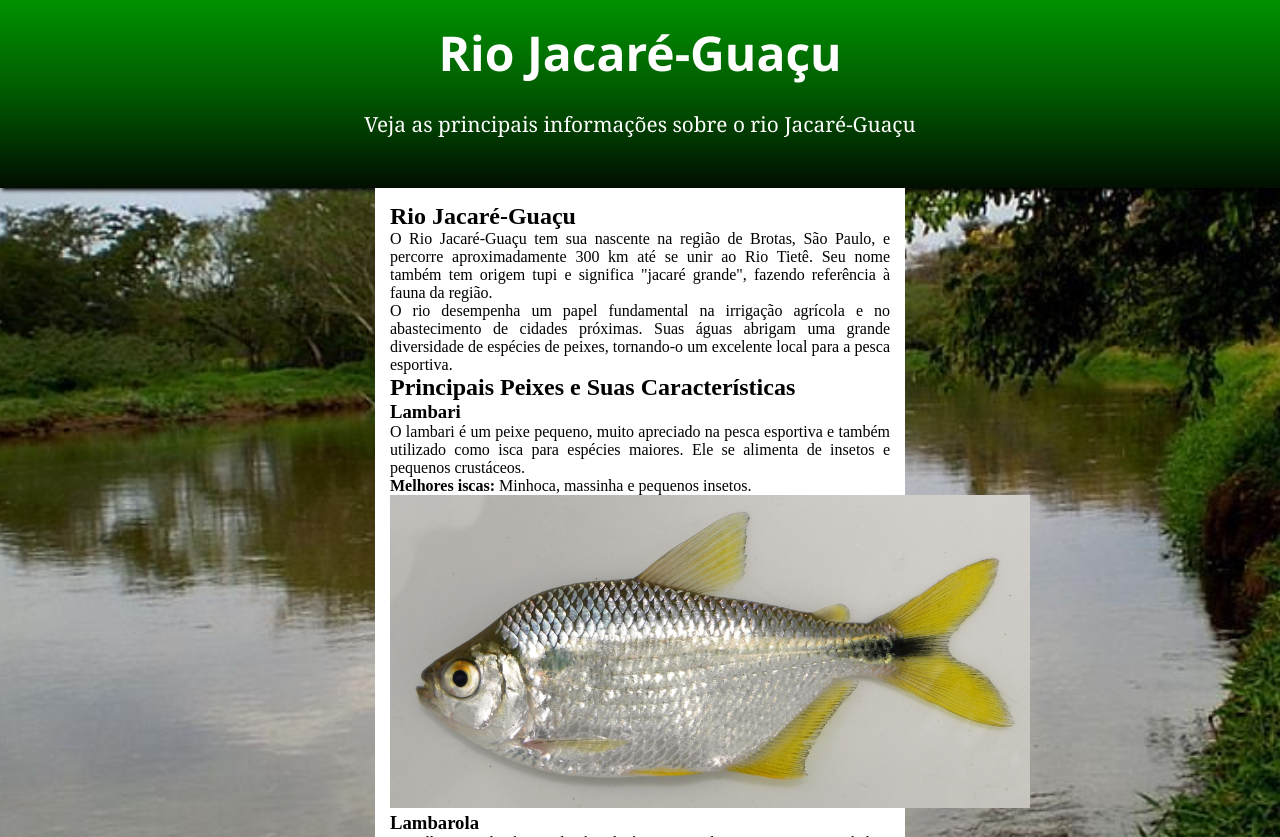
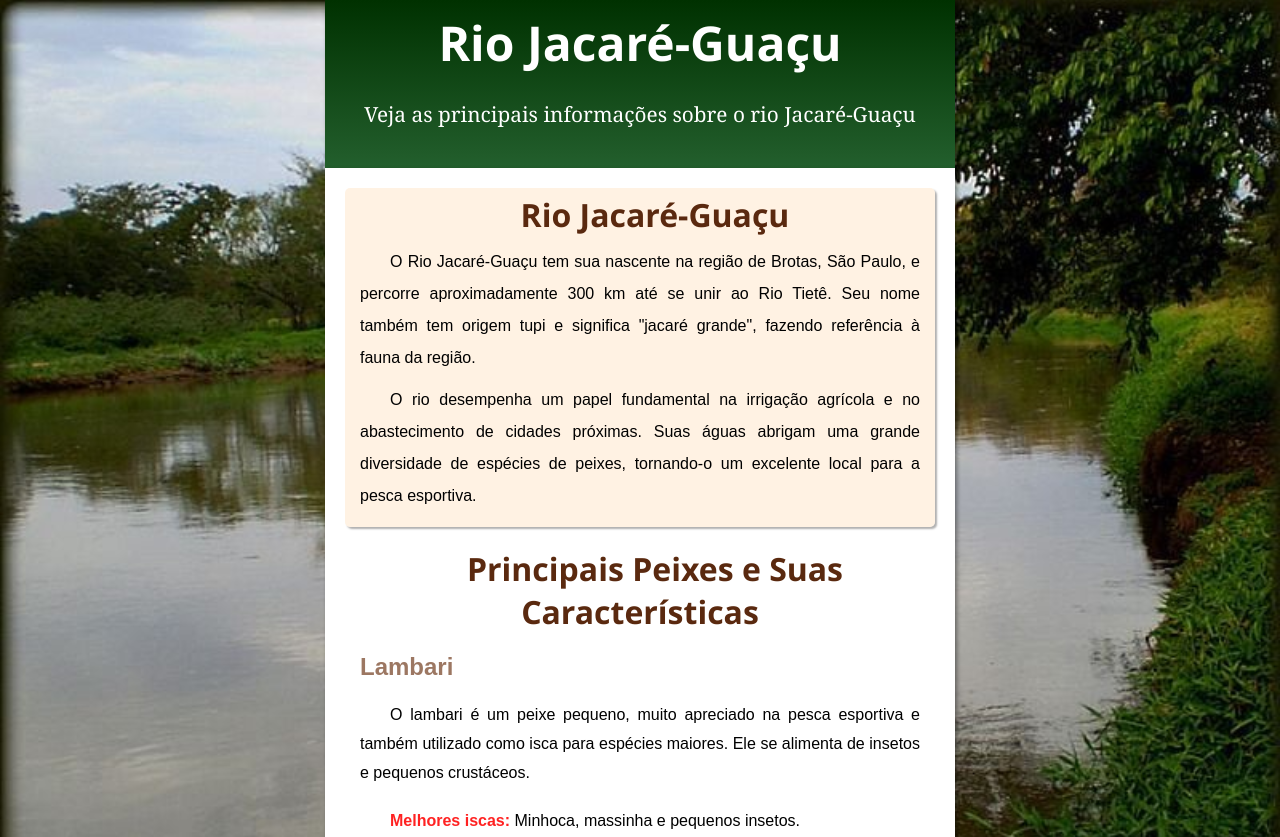
Before and after one commit to RenanChibana/projeto-pesca, a plain HTML site: page jacare-guaçu.html in a window 1280 px wide. Shown: the top 837 px of the page. Drawn offline with Linux system fonts and the light colour scheme.

Commit message:
projeto atualizado

```diff
--- a/jacare-guaçu.html
+++ b/jacare-guaçu.html
@@ -14,9 +14,11 @@
     </header>
 
     <main>
-        <h2>Rio Jacaré-Guaçu</h2>
-        <p>O Rio Jacaré-Guaçu tem sua nascente na região de Brotas, São Paulo, e percorre aproximadamente 300 km até se unir ao Rio Tietê. Seu nome também tem origem tupi e significa "jacaré grande", fazendo referência à fauna da região.</p>
-        <p>O rio desempenha um papel fundamental na irrigação agrícola e no abastecimento de cidades próximas. Suas águas abrigam uma grande diversidade de espécies de peixes, tornando-o um excelente local para a pesca esportiva.</p>
+        <section>
+            <h2>Rio Jacaré-Guaçu</h2>
+            <p>O Rio Jacaré-Guaçu tem sua nascente na região de Brotas, São Paulo, e percorre aproximadamente 300 km até se unir ao Rio Tietê. Seu nome também tem origem tupi e significa "jacaré grande", fazendo referência à fauna da região.</p>
+            <p>O rio desempenha um papel fundamental na irrigação agrícola e no abastecimento de cidades próximas. Suas águas abrigam uma grande diversidade de espécies de peixes, tornando-o um excelente local para a pesca esportiva.</p>
+        </section>
 
         <h2>Principais Peixes e Suas Características</h2>
 
@@ -52,4 +54,7 @@
 
     </main>
 </body>
+<footer>
+    Desenvolvido por Renan Chibana como forma de estudar os conceitos de HTML e CSS
+</footer>
 </html>
--- a/style.css
+++ b/style.css
@@ -1,11 +1,13 @@
 @charset "UTF-8";
 
 body {
-    background-image: black;
+    background-color: black;
     background-image: url(imagens/riojacare.jpg);
+    background-position: center top;
     background-repeat: no-repeat;
-    background-position: center top;
     background-size: cover;
+    background-attachment: fixed;
+    height: 96vh;
 }
 
 * {
@@ -14,10 +16,11 @@ body {
 }
 
 header {
-    background-image: linear-gradient(to bottom, rgb(0, 146, 0), rgb(0, 89, 0), rgb(2, 14, 1));
-    padding: 10px;
-    margin: 0px;
-    box-shadow: 2px 2px 4px black;
+    background-image: linear-gradient(to bottom, rgb(0, 49, 0), #235f2d);
+    padding: 0px;
+    margin: 0px auto 0px auto;
+    box-shadow: 2px 2px 4px rgba(0, 0, 0, 0.534);
+    max-width: 630px;
 }
 
 header > h1 {
@@ -39,11 +42,20 @@ header > p {
     font-size: 1.3em;
 }
 
+nav {
+    background-image: linear-gradient(to bottom, #235f2d, rgb(0, 152, 78));
+    max-width: 630px;
+    margin: auto;
+    box-shadow: 2px 2px 4px rgba(0, 0, 0, 0.488);
+}
+
 nav > a {
     text-decoration: none;
+    font-family: Arial, Helvetica, sans-serif;
     color: white;
-    font-family: Arial, Helvetica, sans-serif;
     padding: 15px;
+    max-width: 200px;
+    display: block;
 
 }
 
@@ -52,18 +64,95 @@ nav > a:hover {
     color: rgb(0, 61, 0);
     background-color: rgba(0, 186, 108, 0.804);
     border-radius: 5px;
-    font-family: Arial, Helvetica, sans-serif;
-    padding: 12px;
+    max-width: 190px;
+}
+
+section {
+    background-color: rgba(255, 228, 196, 0.474);
+    margin: 5px 5px 20px 5px;
+    padding: 5px;
+    border-radius: 5px;
+    box-shadow: 2px 2px 2px rgba(0, 0, 0, 0.315);
+}
+
+section > h2 {
+    font-family: 'Segoe UI', Tahoma, Geneva, Verdana, sans-serif;
+    font-size: 2em;
+    font-weight: bolder;
+    text-align: center;
+    color:  rgb(90, 41, 15);
+}
+
+section > p {
+    margin: 10px;
+    text-align: justify;
+    line-height: 2em;
 }
 
 main {
-    max-width: 500px;
-    height: 97vh;
+    font-family: Arial, Helvetica, sans-serif;
+    max-width: 600px;
     background-color: white;
     text-align: justify;
     padding: 15px;
     margin: 0px auto 10px auto;
+    text-indent: 30px;
+    border-radius: 0px 0px 10px 10px;
+    box-shadow: 2px 2px 4px rgba(0, 0, 0, 0.411);
+    min-height: 100%;
+}
 
+main > h2 {
+    font-family: 'Segoe UI', Tahoma, Geneva, Verdana, sans-serif;
+    font-size: 2em;
+    font-weight: bolder;
+    text-align: center;
+    color:  rgb(90, 41, 15);
+}
+
+main > p {
+    margin: 10px;
+    line-height: 2em;
+}
+
+strong {
+    color: rgba(255, 0, 0, 0.866);
+}
+
+div {
+    padding: 10px;
+}
+
+.peixe {
+    padding: 10px;
+    max-width: 630px;
+}
+
+.peixe > h3 {
+    padding: 10px;
+    font-family: Arial, Helvetica, sans-serif;
+    font-size: 1.5em;
+    font-weight: bolder;
+    color: rgba(104, 47, 16, 0.655);
+    text-indent: 0px;
+}
+
+.peixe > p {
+    border: 10px;
+    padding: 10px;
+    text-align: justify;
+    line-height: 1.8em;
+}
+
+.imagem {
+    width: 100%;
+    padding: 10px 0px 10px 0px;
+}
+
+.img-pq {
+    max-width: 350px;
+    display: block;
+    margin: auto;
 }
 
 footer {
```
Also changed, not shown: curiosidades.html (+3 -0 lines), equipamentos.html (+3 -0 lines), index.html (+3 -1 lines), mogi-guaçu.html (+22 -19 lines).
